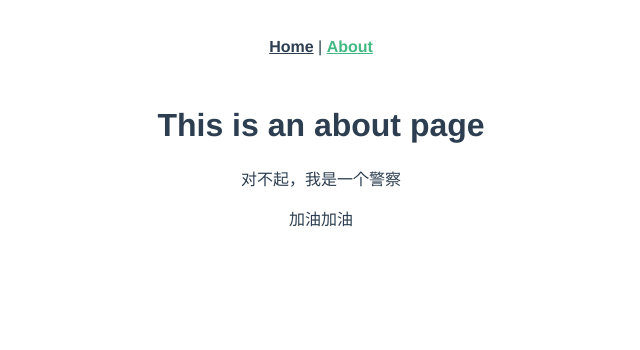
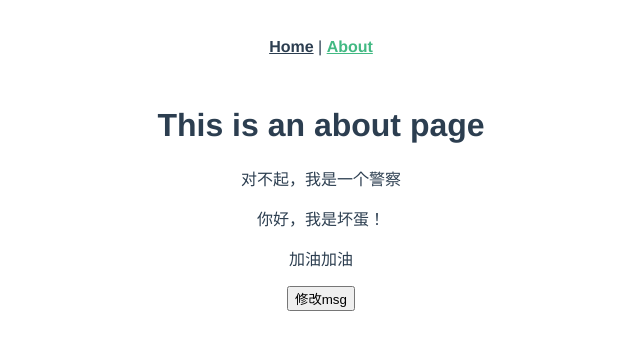
Before and after one commit to AngeviLee/vue2To3, a Vue app: page /about in a window 1280 px wide. Shown: the top 350 px of the page, without its empty margins (319-959 px from the left). Built offline with nearby package versions, Linux system fonts and the light colour scheme.

Commit message:
vue3.x函数方法放在setup中，方式1通过reactive修改值

```diff
--- a/src/views/About.vue
+++ b/src/views/About.vue
@@ -4,13 +4,15 @@
     <p>{{ msg }}</p>
     <p>{{ msg2 }}</p>
     <p>{{ msg3 }}</p>
+    <button @click="changeMsg">修改msg</button>
 </div>
 </template>
 
 <script>
 import {
     reactive,
-    ref
+    ref,
+    toRefs
 } from '@vue/composition-api'
 export default {
     data() {
@@ -28,8 +30,16 @@ export default {
         // vue3.x第二种方式（不推荐）
         const msg3 = ref('加油加油')
 
+        const changeMsg = () => {
+            // vue3.x 方式修改值
+            state.msg2 = '你是一个大花旦!'
+        }
+
         return {
-            msg3
+            msg3,
+            // vue3.x双向数据绑定
+            ...toRefs(state),
+            changeMsg
         }
     }
 }
```
